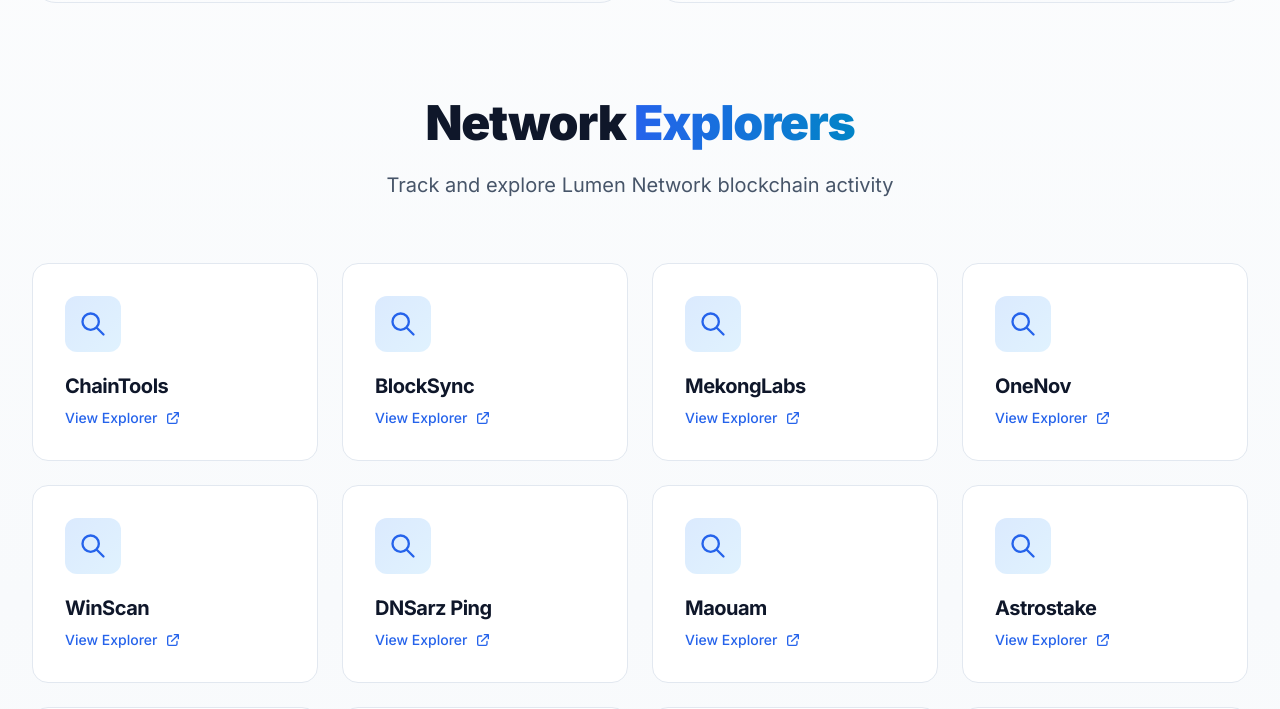
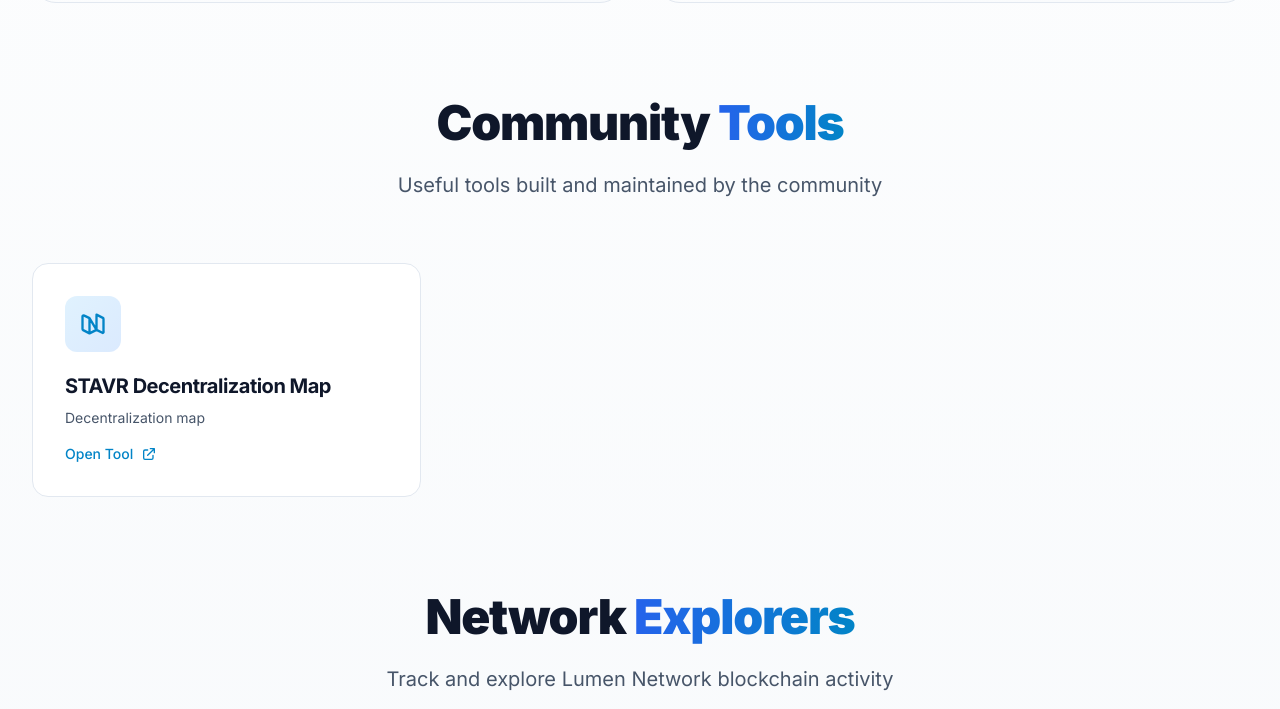
Before and after one commit to network-lumen/website, a Next.js app: page /community in a window 1280 px wide. Shown: the part 1632-2341 px from the top of the page. Built offline with nearby package versions, Linux system fonts and the light colour scheme.

Commit message:
feat(community): add STAVR links, disable prefetch

```diff
--- a/src/components/Header.tsx
+++ b/src/components/Header.tsx
@@ -34,7 +34,7 @@
       <nav className="mx-auto max-w-7xl px-4 sm:px-6 lg:px-8" aria-label="Top">
         <div className="flex w-full items-center justify-between py-3">
           <div className="flex items-center gap-4">
-            <Link href="/" className="group flex items-center gap-3 hover:scale-105 transition-transform duration-300">
+            <Link href="/" prefetch={false} className="group flex items-center gap-3 hover:scale-105 transition-transform duration-300">
               <div className="relative w-10 h-10">
                 <img
                   src="/logo.png"
@@ -70,6 +70,7 @@
                 <Link
                   key={item.title}
                   href={item.href}
+                  prefetch={false}
                   className="px-4 py-2 text-sm font-medium text-slate-400 hover:text-white transition-colors duration-200"
                 >
                   {item.title}
@@ -126,6 +127,7 @@
                   <Link
                     key={item.title}
                     href={item.href}
+                    prefetch={false}
                     className="px-4 py-2 text-sm font-medium text-slate-300 hover:text-cyan-400 hover:bg-slate-800 rounded-lg transition-all"
                     onClick={() => setMobileMenuOpen(false)}
                   >
--- a/src/components/Sidebar.tsx
+++ b/src/components/Sidebar.tsx
@@ -32,6 +32,7 @@
                   <li key={doc.slug}>
                     <Link
                       href={`/docs/${doc.slug}`}
+                      prefetch={false}
                       className={`group flex items-center gap-3 rounded-lg px-3 py-2.5 text-sm font-medium transition-all duration-200 ${
                         currentSlug === doc.slug
                           ? 'bg-gradient-to-r from-primary-500 to-primary-600 text-white shadow-lg shadow-primary-500/30'
--- a/src/data/community.ts
+++ b/src/data/community.ts
@@ -11,6 +11,7 @@
   { name: 'Node9x', url: 'https://explorer.node9x.com/lumen' },
   { name: 'OV Explorer', url: 'https://ov-explorer.onenov.xyz/network/lumen' },
   { name: 'UTSA Staking', url: 'https://exp.utsa.tech/lumen/staking' },
+  { name: 'STAVR', url: 'https://explorer.stavr.tech/Lumen-Mainnet/staking' },
 ]
 
 export const endpoints = [
@@ -48,3 +49,7 @@
     ],
   },
 ]
+
+export const tools = [
+  { name: 'STAVR Decentralization Map', description: 'Decentralization map', url: 'https://tools.stavr.tech/Map/lumenm/' },
+]
--- a/src/pages/community.tsx
+++ b/src/pages/community.tsx
@@ -1,7 +1,7 @@
 import Head from 'next/head'
 import Layout from '@/components/Layout'
 import { useState, useEffect } from 'react'
-import { explorers, endpoints } from '@/data/community'
+import { explorers, endpoints, tools } from '@/data/community'
 
 export default function Community() {
   const [mounted, setMounted] = useState(false)
@@ -265,6 +265,52 @@
                   </div>
                 </div>
               </a>
+            </div>
+          </div>
+
+          {/* Community Tools */}
+          <div className="mb-24">
+            <div className="text-center mb-16">
+              <h2 className="text-5xl font-black text-slate-900 mb-6">
+                Community{' '}
+                <span className="bg-gradient-to-r from-primary-600 to-accent-600 bg-clip-text text-transparent">
+                  Tools
+                </span>
+              </h2>
+              <p className="text-xl text-slate-600">
+                Useful tools built and maintained by the community
+              </p>
+            </div>
+
+            <div className="grid grid-cols-1 sm:grid-cols-2 lg:grid-cols-3 gap-6">
+              {tools.map((tool, i) => (
+                <a
+                  key={i}
+                  href={tool.url}
+                  target="_blank"
+                  rel="noopener noreferrer"
+                  className="group relative p-8 rounded-2xl bg-white border border-slate-200 hover:border-accent-300 transition-all duration-300 hover:shadow-xl hover:shadow-accent-500/10 hover:-translate-y-1"
+                >
+                  <div className="w-14 h-14 mb-5 bg-gradient-to-br from-accent-100 to-primary-100 rounded-xl flex items-center justify-center group-hover:scale-110 transition-transform">
+                    <svg className="w-7 h-7 text-accent-600" fill="none" viewBox="0 0 24 24" stroke="currentColor">
+                      <path
+                        strokeLinecap="round"
+                        strokeLinejoin="round"
+                        strokeWidth={2}
+                        d="M9 20l-5.447-2.724A1 1 0 013 16.382V5.618a1 1 0 011.553-.832L9 7m0 13l6-3m-6 3V7m6 10l5.447 2.724A1 1 0 0021 18.382V7.618a1 1 0 00-.553-.894L15 4m0 13V4m0 13L9 7"
+                      />
+                    </svg>
+                  </div>
+                  <h3 className="text-xl font-bold text-slate-900 mb-2">{tool.name}</h3>
+                  <p className="text-sm text-slate-600 mb-4">{tool.description}</p>
+                  <div className="flex items-center gap-2 text-accent-600 font-medium text-sm">
+                    <span>Open Tool</span>
+                    <svg className="w-4 h-4 group-hover:translate-x-1 transition-transform" fill="none" viewBox="0 0 24 24" stroke="currentColor">
+                      <path strokeLinecap="round" strokeLinejoin="round" strokeWidth={2} d="M10 6H6a2 2 0 00-2 2v10a2 2 0 002 2h10a2 2 0 002-2v-4M14 4h6m0 0v6m0-6L10 14" />
+                    </svg>
+                  </div>
+                </a>
+              ))}
             </div>
           </div>
 
--- a/src/pages/docs/index.tsx
+++ b/src/pages/docs/index.tsx
@@ -92,6 +92,7 @@
                   <Link
                     key={i}
                     href={card.href}
+                    prefetch={false}
                     className="group relative rounded-3xl overflow-hidden transition-all duration-500 hover:-translate-y-4 hover:shadow-2xl hover:shadow-blue-500/20"
                     style={{ transitionDelay: `${i * 100}ms` }}
                   >
@@ -143,6 +144,7 @@
                       <Link
                         key={doc.slug}
                         href={`/docs/${doc.slug}`}
+                        prefetch={false}
                         className="group relative p-8 rounded-2xl bg-white border border-slate-200 hover:border-primary-300 transition-all duration-300 hover:shadow-xl hover:shadow-primary-500/10 hover:-translate-y-1"
                       >
                         {/* Gradient Accent */}
```
